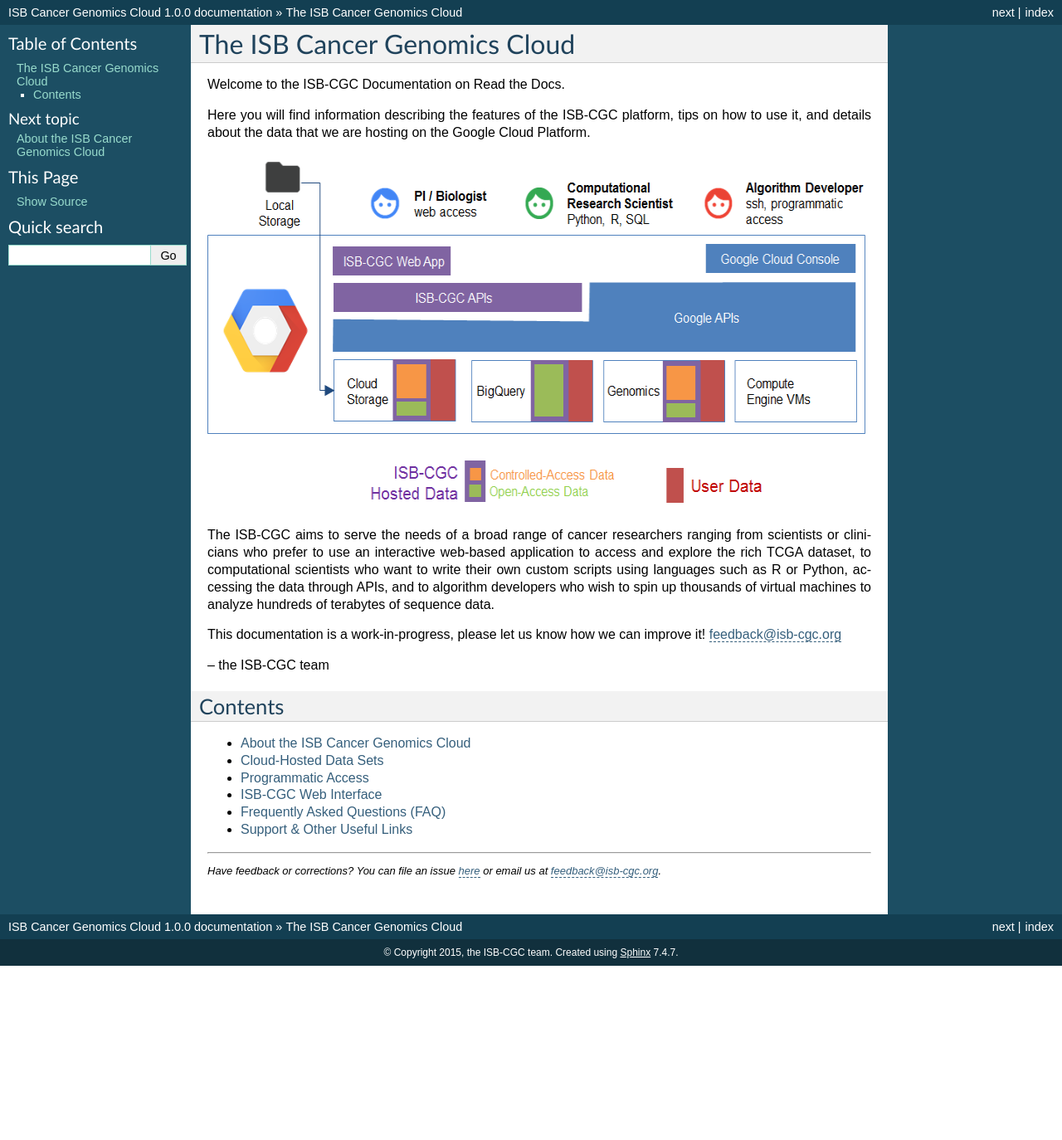
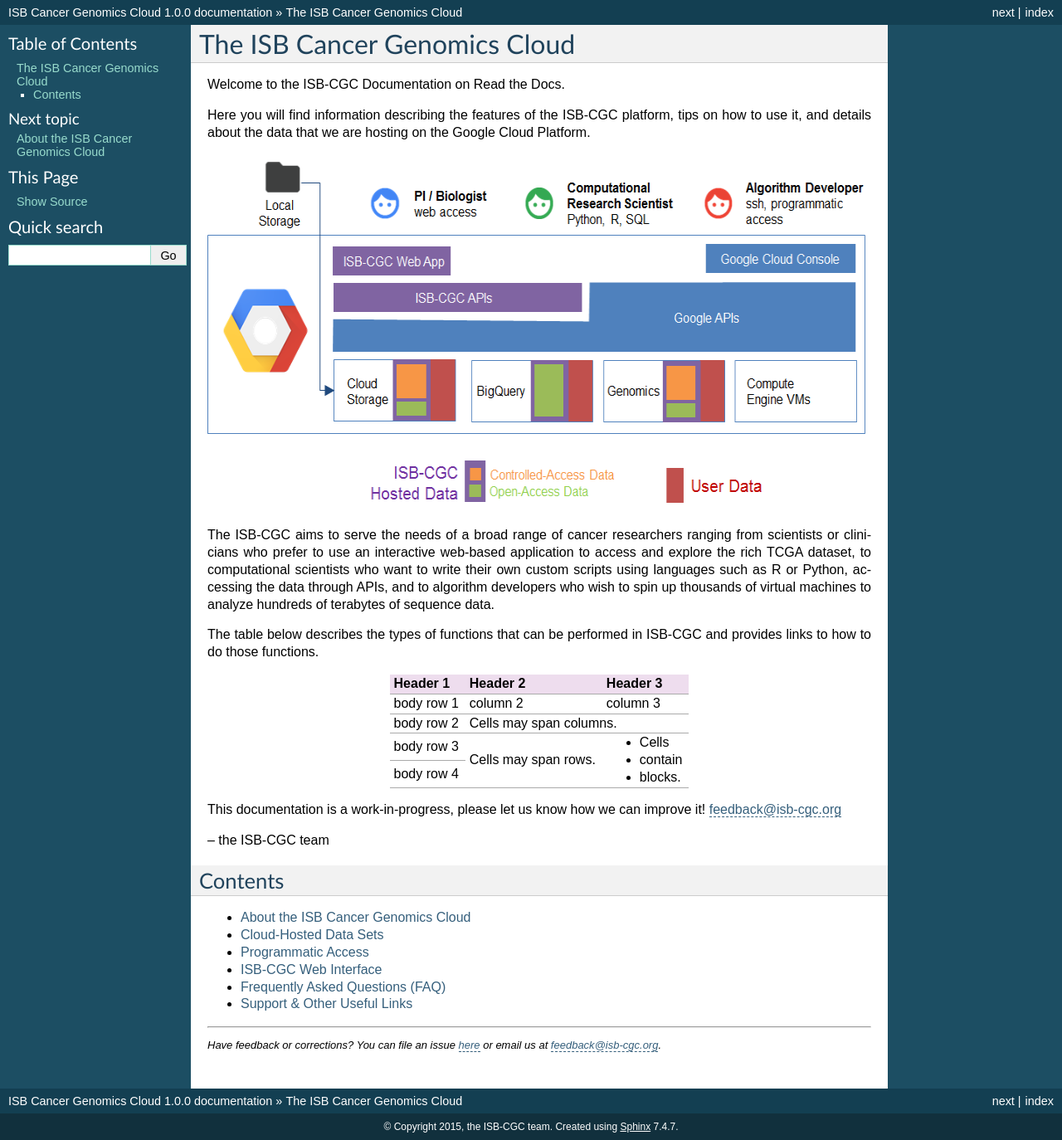
Before and after one commit to isb-cgc/readthedocs, a Sphinx documentation site: the page built from docs/source/index.rst, in a window 1280 px wide and 1374 px high. Shown: the whole window at 83% size. Built offline with Sphinx 7.4.7, drawn with Linux system fonts in a browser that asks for light colours.

Commit message:
Update index.rst

```diff
--- a/docs/source/index.rst
+++ b/docs/source/index.rst
@@ -24,6 +24,20 @@
 to algorithm developers who wish to spin up thousands of virtual machines to analyze hundreds
 of terabytes of sequence data.
 
+The table below describes the types of functions that can be performed in ISB-CGC and provides links to how to do those functions.
+
++------------+------------+-----------+
+| Header 1   | Header 2   | Header 3  |
++============+============+===========+
+| body row 1 | column 2   | column 3  |
++------------+------------+-----------+
+| body row 2 | Cells may span columns.|
++------------+------------+-----------+
+| body row 3 | Cells may  | - Cells   |
++------------+ span rows. | - contain |
+| body row 4 |            | - blocks. |
++------------+------------+-----------+
+
 This documentation is a work-in-progress, please let us know how we can improve
 it! feedback@isb-cgc.org
 
```
